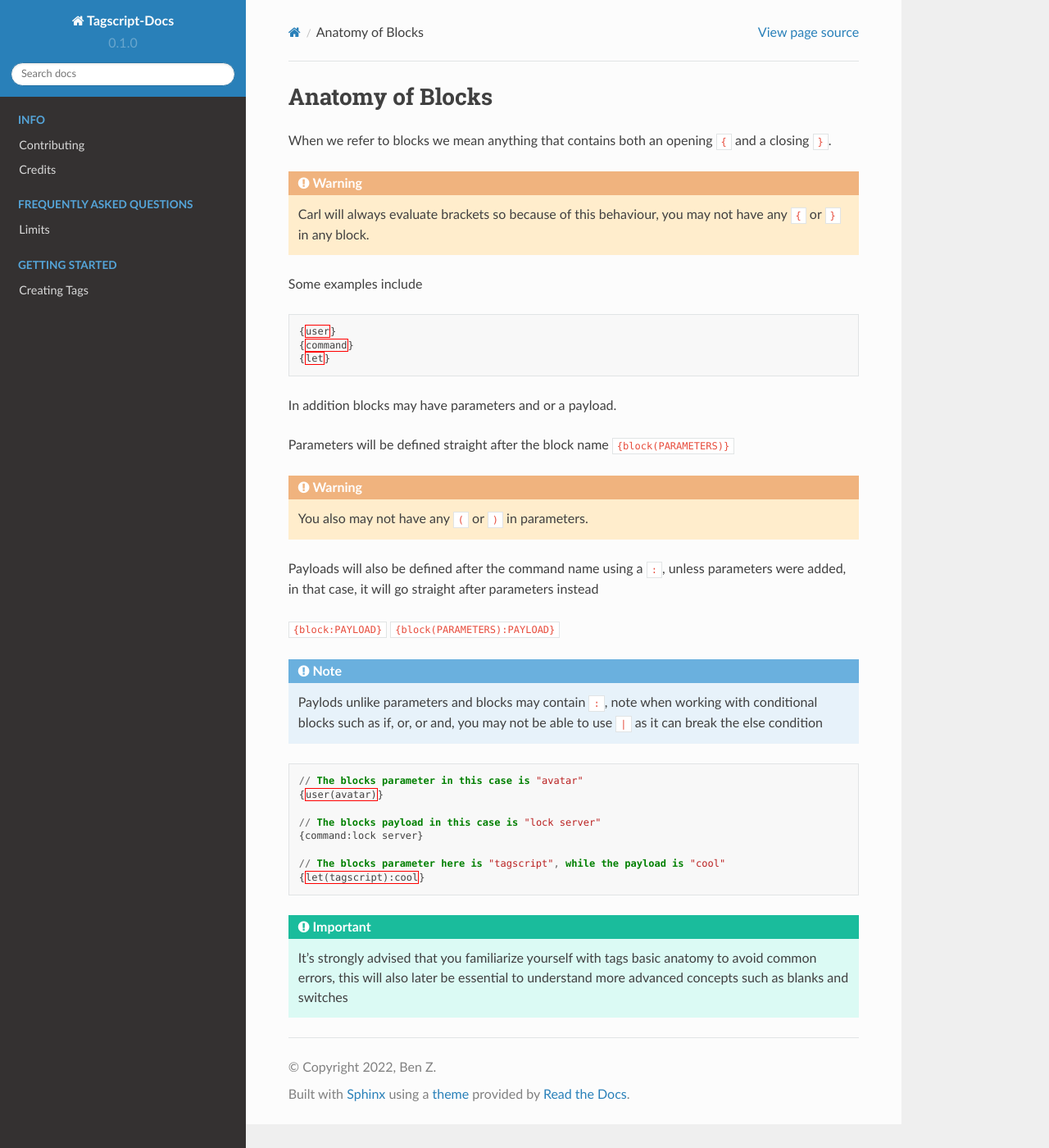
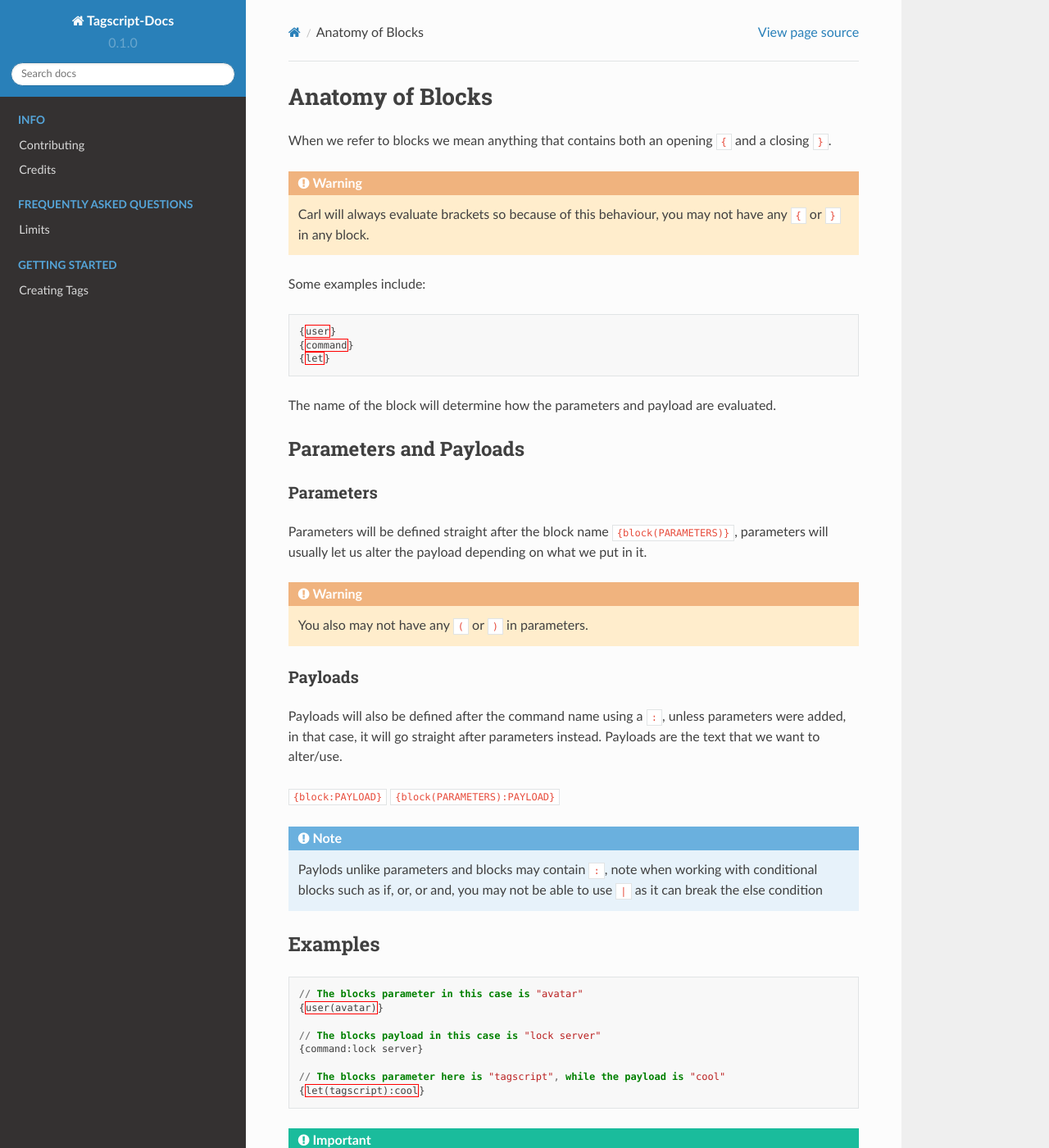
Before and after one commit to Leg3ndary/tagscript-docs, a Sphinx documentation site: the page built from docs/source/BlockReference/anatomy.rst, in a window 1280 px wide and 1400 px high. Shown: the whole window at 82% size. Built offline with Sphinx 7.4.7 and the Read the Docs theme 2.0.0, drawn with Linux system fonts in a browser that asks for light colours.

Commit message:
Update anatomy

```diff
--- a/docs/source/BlockReference/anatomy.rst
+++ b/docs/source/BlockReference/anatomy.rst
@@ -7,7 +7,7 @@ When we refer to blocks we mean anything that contains both an opening ``{`` and
 
     Carl will always evaluate brackets so because of this behaviour, you may not have any ``{`` or ``}`` in any block.
 
-Some examples include
+Some examples include:
 
 .. code:: css
 
@@ -15,15 +15,24 @@ Some examples include
     {command}
     {let}
 
-In addition blocks may have parameters and or a payload.
+The name of the block will determine how the parameters and payload are evaluated.
 
-Parameters will be defined straight after the block name ``{block(PARAMETERS)}``
+Parameters and Payloads
+-----------------------
+
+Parameters
+~~~~~~~~~~
+
+Parameters will be defined straight after the block name ``{block(PARAMETERS)}``, parameters will usually let us alter the payload depending on what we put in it.
 
 .. warning::
 
     You also may not have any ``(`` or ``)`` in parameters.
 
-Payloads will also be defined after the command name using a ``:``, unless parameters were added, in that case, it will go straight after parameters instead
+Payloads
+~~~~~~~~
+
+Payloads will also be defined after the command name using a ``:``, unless parameters were added, in that case, it will go straight after parameters instead. Payloads are the text that we want to alter/use.
 
 ``{block:PAYLOAD}``
 ``{block(PARAMETERS):PAYLOAD}``
@@ -31,6 +40,9 @@ Payloads will also be defined after the command name using a ``:``, unless param
 .. note::
 
     Paylods unlike parameters and blocks may contain ``:``, note when working with conditional blocks such as if, or, or and, you may not be able to use ``|`` as it can break the else condition
+
+Examples
+--------
 
 .. code:: css
 
```
